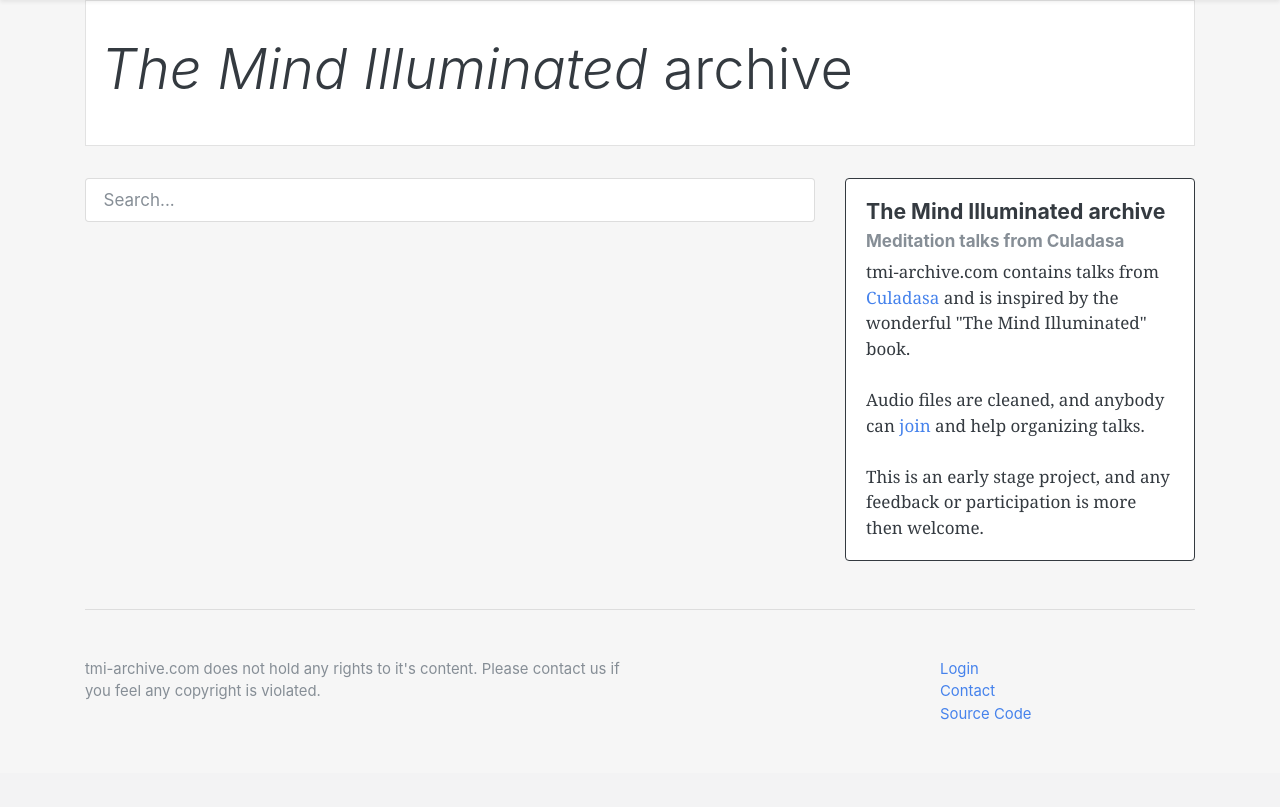
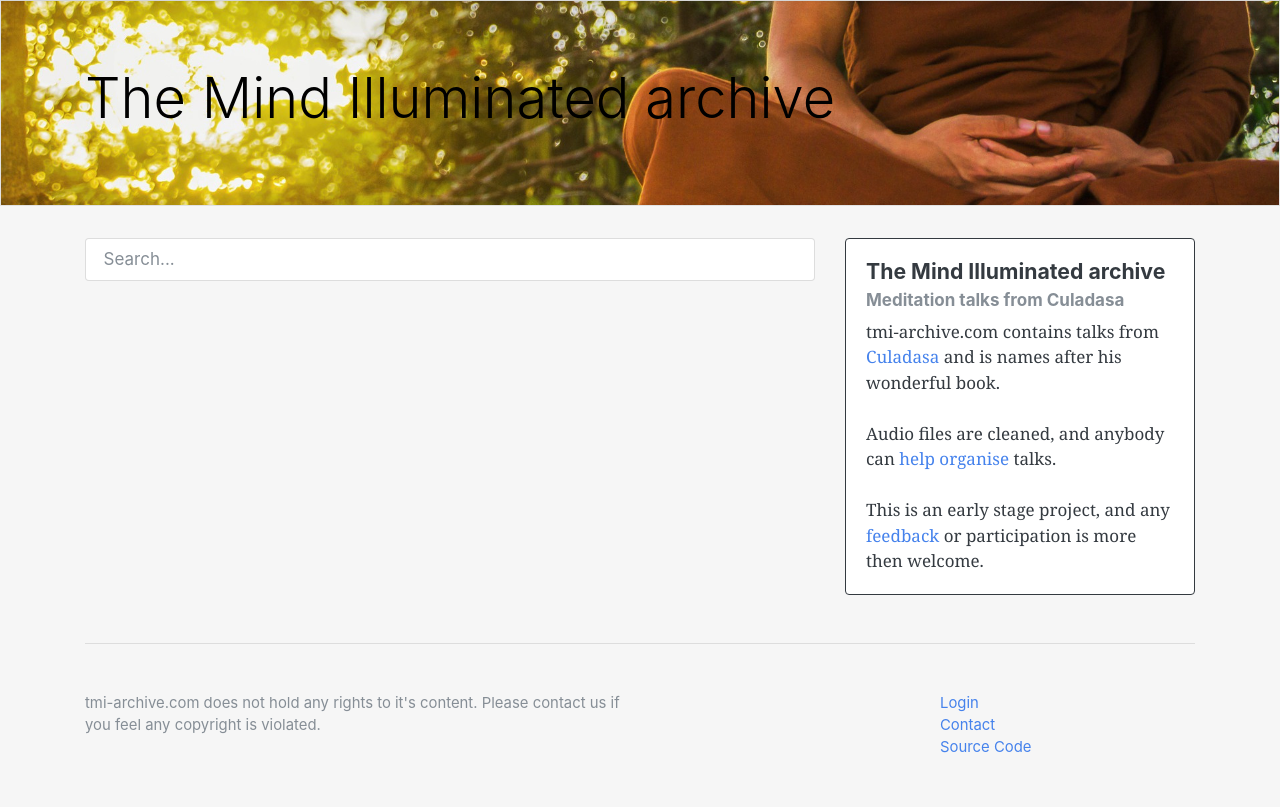
Before and after one commit to esquire900/tmi-archive, a Django app: page / in a window 1280 px wide. Shown: the part 59-866 px from the top of the page. Before the commit the page ends 779 px from the top, so only its background shows below. Run offline with Django 3.2, Linux system fonts and the light colour scheme; data that the repository does not hold is empty; some libraries are stand-ins or nearby versions.

Commit message:
visual changes

```diff
--- a/talks/management/commands/import-talks.py
+++ b/talks/management/commands/import-talks.py
@@ -15,6 +15,11 @@
         audio_path = '/home/script/_tmp/dhamma'
         for i, row in df.iloc[3:].iterrows():
             title = row.title
+
+            existing = Talk.objects.filter(title=title).count()
+            if existing > 0:
+                continue
+            print(title)
             content = BeautifulSoup(row.article, "html.parser").find('div', {'class': 'entry-content'})
             content = str(content).replace('<div class="entry-content">', '')[:-6]
             content = BeautifulSoup(content, "html.parser")
--- a/talks/templates/main_ui.html
+++ b/talks/templates/main_ui.html
@@ -58,6 +58,13 @@
         </div>
     </div>
 </nav>
+<div class="jumbotron jumbotron-fluid"
+     style="background-image: url({% static 'img/meditator-2.jpg' %});background-size: cover;">
+    <div class="container">
+        <h1 class="display-4" style="color: black">The Mind Illuminated archive</h1>
+    </div>
+</div>
+
 <div class="container">
 
     {% block content %}
--- a/talks/templates/talk/list.html
+++ b/talks/templates/talk/list.html
@@ -2,11 +2,6 @@
 {% load static %}
 {% load bootstrap4 %}
 {% block content %}
-    <div class="jumbotron jumbotron-fluid">
-        <div class="container">
-            <h1 class="display-4" style="line-height: 8px"><i>The Mind Illuminated</i> archive</h1>
-        </div>
-    </div>
 
     <div class="row">
         <div class="col-md-8">
@@ -23,7 +18,7 @@
                         <h4>{{ talk.title }}</h4>
                     </a>
 
-                    {{ talk.description | truncatewords_html:30 | safe }}
+                    {{ talk.description | striptags | truncatewords:30 }}
 
                 </div>
 
@@ -37,13 +32,13 @@
                     <p class="card-text">tmi-archive.com contains talks from <a href="http://culadasa.com"
                                                                                 target="_blank">Culadasa</a>
                         and is
-                        inspired by the wonderful "The Mind Illuminated" book.
+                        names after his wonderful book.
                         <br>
                         <br>
-                        Audio files are cleaned, and anybody can <a href="{% url 'account_signup' %}">join</a> and help
-                        organizing talks.
+                        Audio files are cleaned, and anybody can <a href="{% url 'account_signup' %}">help
+                            organise</a> talks.
                         <br><br>
-                        This is an early stage project, and any feedback or participation is more then welcome.
+                        This is an early stage project, and any <a href="{% url 'contact' %}">feedback</a> or participation is more then welcome.
                     </p>
                 </div>
 
```
Also changed, not shown: static_custom/img/meditator-2.jpg (added).
